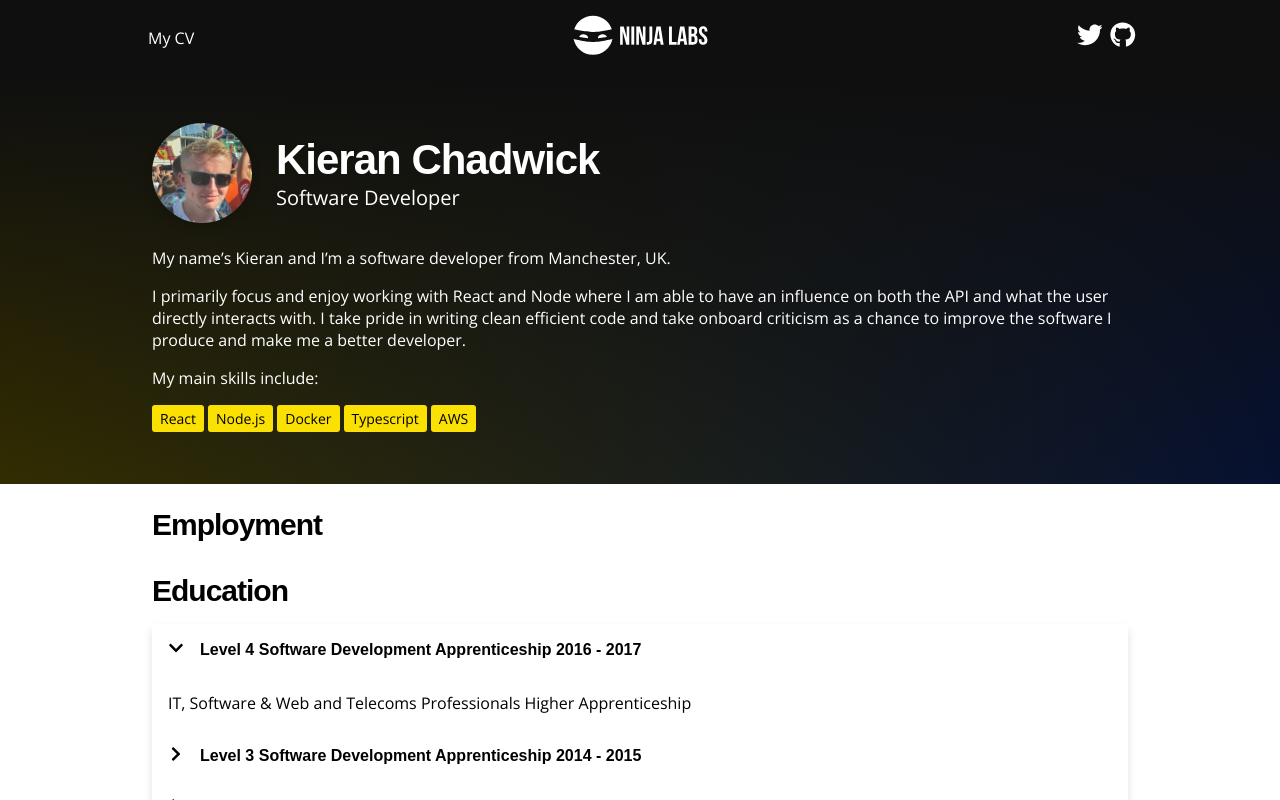
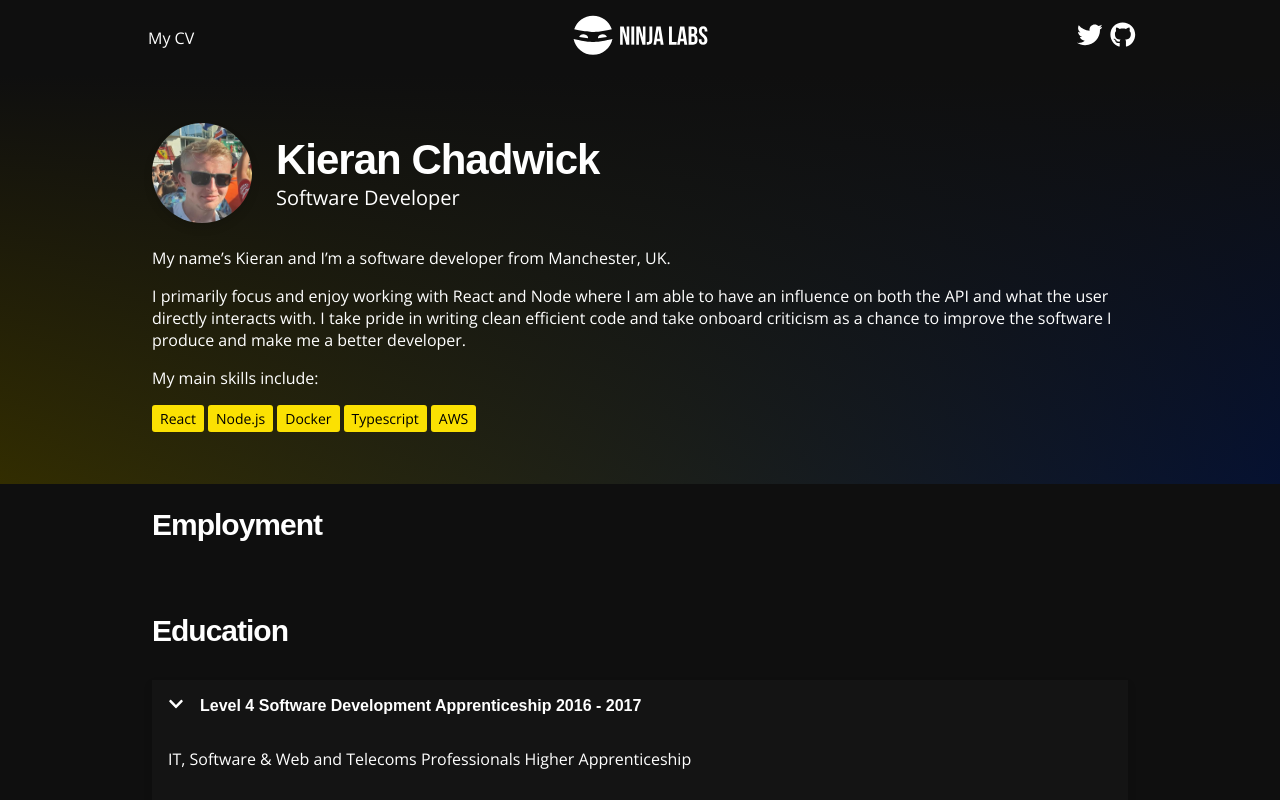
Before and after one commit to NinjaLabsUK/ninjalabs-website, a Next.js app: page /CV/CV in a window 1280 px wide. Built offline with nearby package versions, Linux system fonts and the light colour scheme.

Commit message:
Darkened CV page + separated Section component

```diff
--- a/components/Accordion.js
+++ b/components/Accordion.js
@@ -6,7 +6,7 @@ import { SPACING, COLOURS, FONT_SIZE, BORDER_RADIUS, SHADOWS } from "../styles";
 const Accordion = ({ items = [] }) => {
   const [selectedIndex, setSelectedIndex] = useState(0);
 
-  const handleClick = index => {
+  const handleClick = (index) => {
     setSelectedIndex(index === selectedIndex ? null : index);
   };
 
@@ -46,11 +46,12 @@ const Accordion = ({ items = [] }) => {
           text-align: left;
           border: none;
           width: 100%;
-          background-color: ${COLOURS.white};
+          background-color: ${COLOURS.darkGrey};
           font-size: ${FONT_SIZE.medium};
           font-weight: bold;
           padding: ${SPACING.medium};
           cursor: pointer;
+          color: ${COLOURS.white};
         }
 
         .accordion__icon-container {
@@ -62,6 +63,7 @@ const Accordion = ({ items = [] }) => {
         .accordion__content {
           width: 100%;
           padding: ${SPACING.medium};
+          background-color: ${COLOURS.darkGrey};
           display: none;
         }
 
--- /dev/null
+++ b/components/Section.js
@@ -0,0 +1,16 @@
+import Container from "./Container";
+import { COLOURS } from "../styles";
+
+const Section = ({ children, style, light }) => (
+  <div
+    style={{
+      backgroundColor: light ? COLOURS.white : COLOURS.darkerGrey,
+      color: light ? COLOURS.black : COLOURS.white,
+      ...style,
+    }}
+  >
+    <Container>{children}</Container>
+  </div>
+);
+
+export default Section;
--- a/pages/CV/CV.js
+++ b/pages/CV/CV.js
@@ -3,6 +3,7 @@ import { useState } from "react";
 import AboutMe from "./components/AboutMe";
 import JobCard from "./components/JobCard";
 import Layout from "../../components/Layout";
+import Section from "../../components/Section";
 import Container from "../../components/Container";
 import Modal from "../../components/Modal";
 import Accordion from "../../components/Accordion";
@@ -91,9 +92,9 @@ const cv = ({ jobs = [] }) => {
       )}
 
       <Heading />
-      <div style={{ backgroundColor: COLOURS.white }}>
-        <Container>
-          <h2>Employment</h2>
+
+      <Section>
+        <h2 className="cv__heading">Employment</h2>
         <div className="cv__jobs">
           {jobs.map((job, index) => (
             <JobCard
@@ -107,19 +108,16 @@ const cv = ({ jobs = [] }) => {
           ))}
         </div>
 
-          <h2>Education</h2>
-
+        <h2 className="cv__heading">Education</h2>
         <Accordion
           items={[
             {
-                title:
-                  "Level 4 Software Development Apprenticeship 2016 - 2017",
+              title: "Level 4 Software Development Apprenticeship 2016 - 2017",
               content:
                 "IT, Software & Web and Telecoms Professionals Higher Apprenticeship",
             },
             {
-                title:
-                  "Level 3 Software Development Apprenticeship 2014 - 2015",
+              title: "Level 3 Software Development Apprenticeship 2014 - 2015",
               content:
                 "IT, Software, Web and Telecoms Professionals Advanced Apprenticeship",
             },
@@ -152,15 +150,14 @@ const cv = ({ jobs = [] }) => {
             },
           ]}
         />
-        </Container>
-      </div>
+      </Section>
       <style jsx>{`
-        .cv__title {
-          text-transform: uppercase;
+        .cv__heading {
+          margin-bottom: ${SPACING.larger};
         }
 
         .cv__jobs {
-          margin: ${SPACING.medium} 0;
+          margin-bottom: ${SPACING.largest};
           overflow-x: auto;
           white-space: nowrap;
           -webkit-overflow-scrolling: touch;
--- a/pages/CV/components/JobCard.js
+++ b/pages/CV/components/JobCard.js
@@ -1,12 +1,12 @@
 import Button from "../../../components/Button";
-import { SPACING, SHADOWS, FONT_SIZE } from "../../../styles";
+import { SPACING, SHADOWS, FONT_SIZE, COLOURS } from "../../../styles";
 
 const JobCard = ({
   companyName,
   position,
   description,
   colour,
-  onMoreClick
+  onMoreClick,
 }) => (
   <div className="job-card">
     <div className="job-card__wrapper">
@@ -28,11 +28,12 @@ const JobCard = ({
         width: 280px;
         height: 290px;
         padding: ${SPACING.medium};
-        margin: ${SPACING.medium} ${SPACING.small};
+        margin: 0 ${SPACING.small};
         display: inline-block;
         white-space: normal;
         vertical-align: top;
         border-bottom: 4px solid ${colour};
+        background-color: ${COLOURS.darkGrey};
       }
 
       .job-card__wrapper {
--- a/styles/index.js
+++ b/styles/index.js
@@ -9,7 +9,7 @@ export const COLOURS = {
   black: "#000000",
   darkerGrey: "#0f0f0f",
   darkGrey: "#141414",
-  grey: "#8e8e8e",
+  grey: "#525252",
   blue: "#1d57f5",
   lightGrey: "#e8e8e8",
   primary: "#fbe102",
```
Also changed, not shown: pages/Home/Home.js (+2 -13 lines). Lines whose indentation alone changed are shown as unchanged.
